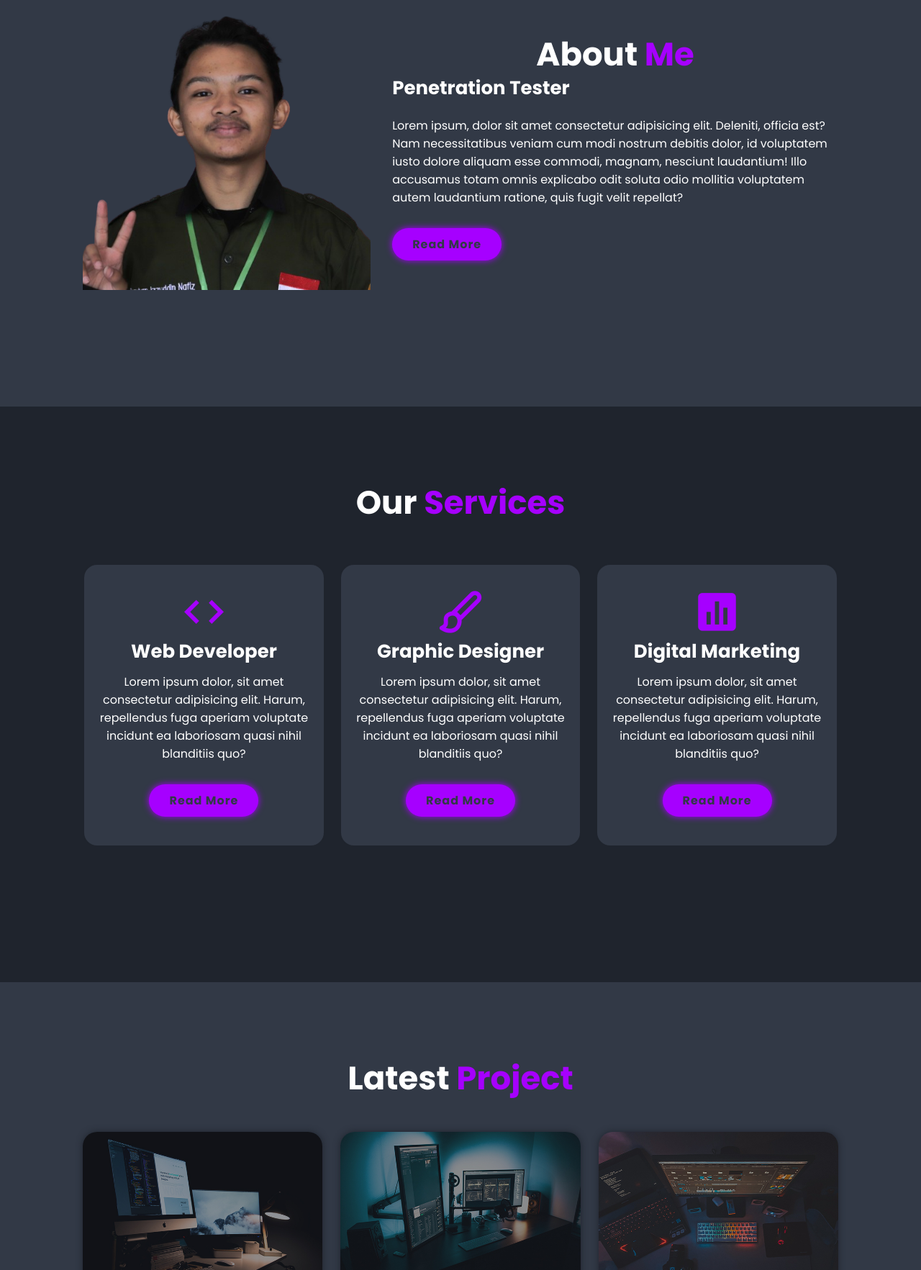
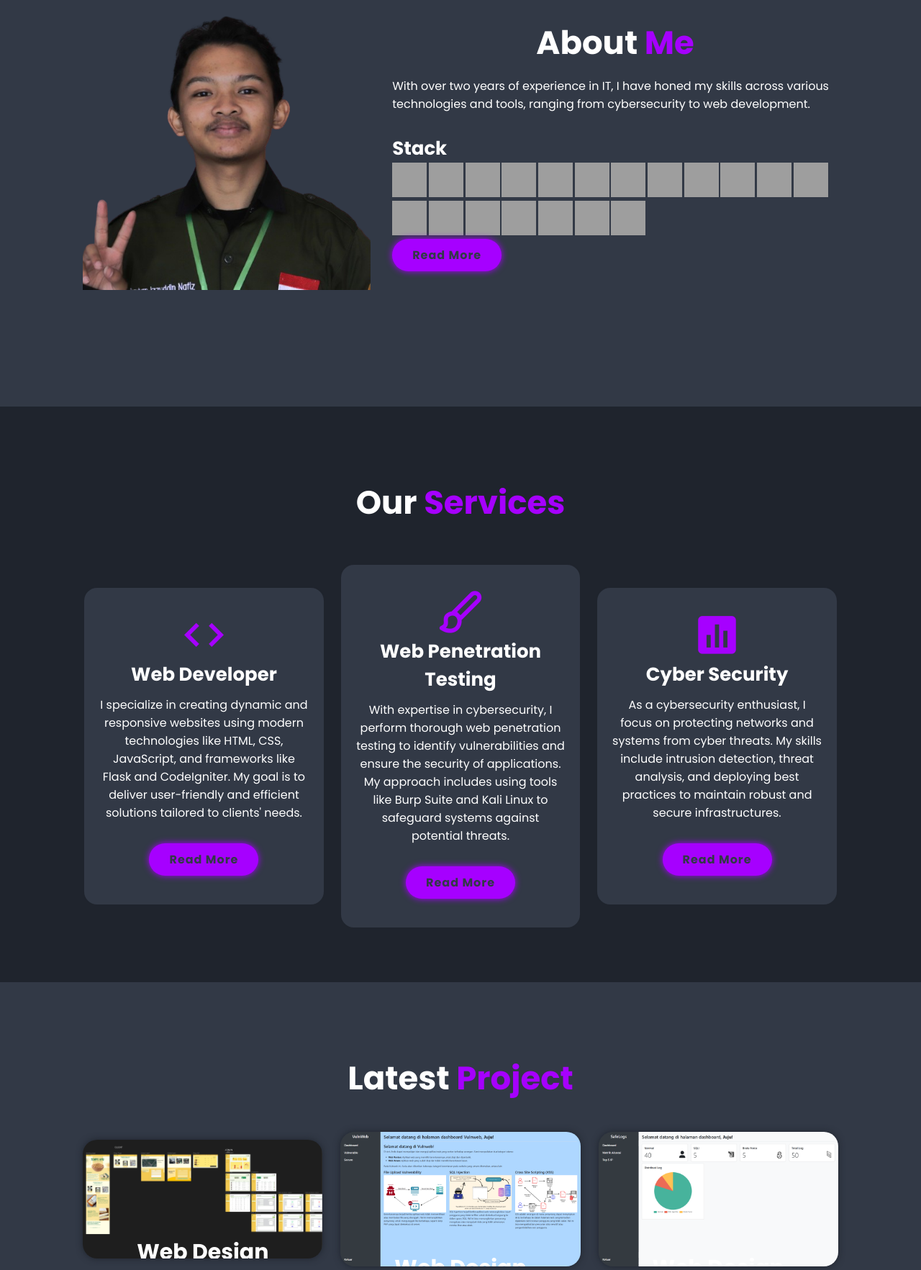
Before and after one commit to rayhanizzudd/rayhanizzudd.github.io, a plain HTML site: page index.html in a window 1280 px wide. Shown: the part 1035-2800 px from the top of the page at 72% size. Drawn offline with nearby package versions, Linux system fonts and the light colour scheme; grey boxes are pictures that could not be loaded.

Commit message:
add : stack, update : service and project

```diff
--- a/index.html
+++ b/index.html
@@ -34,12 +34,11 @@
             <h3>Hello, It's Me</h3>
             <h1>Rayhan Izzuddin</h1>
             <h3>And I'm a <span class="multiple-text"></span></h3>
-            <p>Lorem ipsum dolor sit amet, consectetur adipisicing elit. Nostrum aliquid nesciunt laboriosam dicta repellat omnis porro! Nemo!</p>
+            <p>Collager Of Jember University that interested in Cyber Security Especially at Web Penetrarion Testing</p>
             <div class="social-media">
-                <a href="#"><i class='bx bxl-facebook-circle' ></i></a>
-                <a href="#"><i class='bx bxl-twitter' ></i></a>
-                <a href="#"><i class='bx bxl-instagram' ></i></a>
-                <a href="#"><i class='bx bxl-linkedin' ></i></a>
+                <a href="https://github.com/rayhanizzudd"><i class='bx bxl-github' ></i></a>
+                <a href="https://www.instagram.com/ryhn.ijuu?utm_source=ig_web_button_share_sheet&igsh=ZDNlZDc0MzIxNw=="><i class='bx bxl-instagram' ></i></a>
+                <a href="www.linkedin.com/in/rayhan-izzuddin-175446190"><i class='bx bxl-linkedin' ></i></a>
             </div>
             <a href="#" class="btn">Download CV</a>
         </div>
@@ -56,8 +55,29 @@
 
         <div class="about-content">
             <h2 class="heading">About <span>Me</span></h2>
-            <h3>Penetration Tester</h3>
-            <p>Lorem ipsum, dolor sit amet consectetur adipisicing elit. Deleniti, officia est? Nam necessitatibus veniam cum modi nostrum debitis dolor, id voluptatem iusto dolore aliquam esse commodi, magnam, nesciunt laudantium! Illo accusamus totam omnis explicabo odit soluta odio mollitia voluptatem autem laudantium ratione, quis fugit velit repellat?</p>
+            <p>With over two years of experience in IT, I have honed my skills across various technologies and tools, ranging from cybersecurity to web development.</p>
+            <h3>Stack</h3>
+            <div class="stack">
+                <img width="48" height="48" src="https://img.icons8.com/?size=100&id=HF4xGsjDERHf&format=png&color=000000" alt="linux"/>
+                <img width="48" height="48" src="https://img.icons8.com/color/48/ubuntu--v1.png" alt="ubuntu"/>
+                <img width="48" height="48" src="https://img.icons8.com/?size=100&id=qBWtR72kluCU&format=png&color=000000" alt=Kali-linux"/>
+                <img width="48" height="48" src="https://img.icons8.com/?size=100&id=41078&format=png&color=FF5D00" alt="burp suite"/>
+                <img width="48" height="48" src="https://www.zaproxy.org/docs/api/images/logo.png" alt="burp suite"/>
+                <img width="48" height="48" src="https://img.icons8.com/?size=100&id=fAMVO_fuoOuC&format=png&color=000000" alt="php"/>
+                <img width="48" height="48" src="https://img.icons8.com/?size=100&id=r4UrHt1gLC2t&format=png&color=000000" alt="codeigniter"/>
+                <img width="48" height="48" src="https://img.icons8.com/?size=100&id=UFXRpPFebwa2&format=png&color=000000" alt="mysql"/>
+                <img width="48" height="48" src="https://img.icons8.com/?size=100&id=38561&format=png&color=000000" alt="postgresql"/>
+                <img width="48" height="48" src="https://img.icons8.com/?size=100&id=20909&format=png&color=000000" alt="html"/>
+                <img width="48" height="48" src="https://img.icons8.com/?size=100&id=21278&format=png&color=000000" alt="css"/>
+                <img width="48" height="48" src="https://img.icons8.com/?size=100&id=108784&format=png&color=000000" alt="js"/>
+                <img width="48" height="48" src="https://img.icons8.com/?size=100&id=CIAZz2CYc6Kc&format=png&color=000000" alt="tailwindcss"/>
+                <img width="48" height="48" src="https://img.icons8.com/?size=100&id=dJjTWMogzFzg&format=png&color=000000" alt="vite"/>
+                <img width="48" height="48" src="https://img.icons8.com/?size=100&id=13441&format=png&color=000000" alt="python"/>
+                <img width="48" height="48" src="https://img.icons8.com/?size=100&id=AqYCfGyGXlO7&format=png&color=000000" alt="flask"/>
+                <img width="48" height="48" src="https://img.icons8.com/?size=100&id=7I3BjCqe9rjG&format=png&color=000000" alt="flutter"/>
+                <img width="48" height="48" src="https://img.icons8.com/?size=100&id=20906&format=png&color=000000" alt="git"/>
+                <img width="48" height="48" src="https://img.icons8.com/?size=100&id=zFAYIdFZlGxP&format=png&color=000000" alt="docker"/>
+            </div>
             <a href="#" class="btn">Read More</a>
         </div>
     </section>
@@ -70,22 +90,23 @@
             <div class="services-box">
                 <i class='bx bx-code' ></i>
                 <h3>Web Developer</h3>
-                <p>Lorem ipsum dolor, sit amet consectetur adipisicing elit. Harum, repellendus fuga aperiam voluptate incidunt ea laboriosam quasi nihil blanditiis quo?</p>
+                <p>I specialize in creating dynamic and responsive websites using modern technologies like HTML, CSS, JavaScript, and frameworks like Flask and CodeIgniter. My goal is to deliver user-friendly and efficient solutions tailored to clients' needs.</p>
                 <a href="#" class="btn">Read More</a>
             </div>
             <div class="services-box">
                 <i class='bx bx-paint' ></i>
-                <h3>Graphic Designer</h3>
-                <p>Lorem ipsum dolor, sit amet consectetur adipisicing elit. Harum, repellendus fuga aperiam voluptate incidunt ea laboriosam quasi nihil blanditiis quo?</p>
+                <h3>Web Penetration Testing</h3>
+                <p>With expertise in cybersecurity, I perform thorough web penetration testing to identify vulnerabilities and ensure the security of applications. My approach includes using tools like Burp Suite and Kali Linux to safeguard systems against potential threats.</p>
                 <a href="#" class="btn">Read More</a>
             </div>
             <div class="services-box">
                 <i class='bx bxs-bar-chart-square' ></i>
-                <h3>Digital Marketing</h3>
-                <p>Lorem ipsum dolor, sit amet consectetur adipisicing elit. Harum, repellendus fuga aperiam voluptate incidunt ea laboriosam quasi nihil blanditiis quo?</p>
+                <h3>Cyber Security</h3>
+                <p>As a cybersecurity enthusiast, I focus on protecting networks and systems from cyber threats. My skills include intrusion detection, threat analysis, and deploying best practices to maintain robust and secure infrastructures.</p>
                 <a href="#" class="btn">Read More</a>
             </div>
         </div>
+
     </section>
 
     <!-- portofolio section design -->
@@ -94,7 +115,7 @@
 
         <div class="portofolio-container">
             <div class="portofolio-box">
-                <img src="./images/portfolio1.jpg" alt="">
+                <img src="./images/tempeayu.png" alt="">
                 <div class="portofolio-layer">
                     <h4>Web Design</h4>
                     <p>Lorem ipsum, dolor sit amet consectetur adipisicing elit. Dolorum, consequuntur. A nulla voluptates distinctio earum eveniet nisi necessitatibus maiores dicta!</p>
@@ -103,7 +124,7 @@
             </div>
 
             <div class="portofolio-box">
-                <img src="./images/portfolio2.jpg" alt="">
+                <img src="./images/vulnweb.png" alt="">
                 <div class="portofolio-layer">
                     <h4>Web Design</h4>
                     <p>Lorem ipsum, dolor sit amet consectetur adipisicing elit. Dolorum, consequuntur. A nulla voluptates distinctio earum eveniet nisi necessitatibus maiores dicta!</p>
@@ -112,7 +133,7 @@
             </div>
 
             <div class="portofolio-box">
-                <img src="./images/portfolio3.jpg" alt="">
+                <img src="./images/safelog.png" alt="">
                 <div class="portofolio-layer">
                     <h4>Web Design</h4>
                     <p>Lorem ipsum, dolor sit amet consectetur adipisicing elit. Dolorum, consequuntur. A nulla voluptates distinctio earum eveniet nisi necessitatibus maiores dicta!</p>
@@ -121,7 +142,7 @@
             </div>
 
             <div class="portofolio-box">
-                <img src="./images/portfolio4.jpg" alt="">
+                <img src="./images/course.png" alt="">
                 <div class="portofolio-layer">
                     <h4>Web Design</h4>
                     <p>Lorem ipsum, dolor sit amet consectetur adipisicing elit. Dolorum, consequuntur. A nulla voluptates distinctio earum eveniet nisi necessitatibus maiores dicta!</p>
@@ -130,7 +151,7 @@
             </div>
 
             <div class="portofolio-box">
-                <img src="./images/portfolio5.jpg" alt="">
+                <img src="./images/eggvis.png" alt="">
                 <div class="portofolio-layer">
                     <h4>Web Design</h4>
                     <p>Lorem ipsum, dolor sit amet consectetur adipisicing elit. Dolorum, consequuntur. A nulla voluptates distinctio earum eveniet nisi necessitatibus maiores dicta!</p>
@@ -139,7 +160,7 @@
             </div>
 
             <div class="portofolio-box">
-                <img src="./images/portfolio6.jpg" alt="">
+                <img src="./images/ornamental.png" alt="">
                 <div class="portofolio-layer">
                     <h4>Web Design</h4>
                     <p>Lorem ipsum, dolor sit amet consectetur adipisicing elit. Dolorum, consequuntur. A nulla voluptates distinctio earum eveniet nisi necessitatibus maiores dicta!</p>
--- a/sekrip.js
+++ b/sekrip.js
@@ -53,7 +53,7 @@ ScrollReveal().reveal('.home-content p, .about-content', { origin: 'right' });
 
 // typed js
 const typed = new Typed('.multiple-text' , {
-    strings : ['Penetration Tester', 'CTF Player', 'Runner'],
+    strings : ['Penetration Tester', 'CTF Player', 'Web Enthusias'],
     typeSpeed : 100,
     backSpeed :100,
     backDelay : 1000,
--- a/style.css
+++ b/style.css
@@ -369,14 +369,14 @@ span {
 
 /* BREAKPOINTS */
 
-@media (mas-width: 1200px) {
+@media (max-width: 1200px) {
     html {
         font-size: 55%;
 
     }
 }
 
-@media (mas-width: 991px) {
+@media (max-width: 991px) {
     .header {
         padding: 2rem 3%;
     }
@@ -405,6 +405,10 @@ span {
 @media (max-width: 880px) {
     #menu-icon {
         display: block;
+    }
+
+    body {
+        overflow-x: hidden;
     }
 
     .navbar {
@@ -450,9 +454,14 @@ span {
         flex-direction: column-reverse;
     }
 
-    .about img {
-        width: 70vw;
-        margin-top: 4rem;
+    .stack {
+        display: grid;
+        grid-template-columns: auto auto auto ;
+    }
+
+    .about-img {
+        /* width: 70vw; */
+        margin-top: 4rem;;
     }
 
     .services h2 {
```
Also changed, not shown: images/course.png (added), images/eggvis.png (added), images/ornamental.png (added), images/safelog.png (added), images/tempeayu.png (added), images/vulnweb.png (added).
